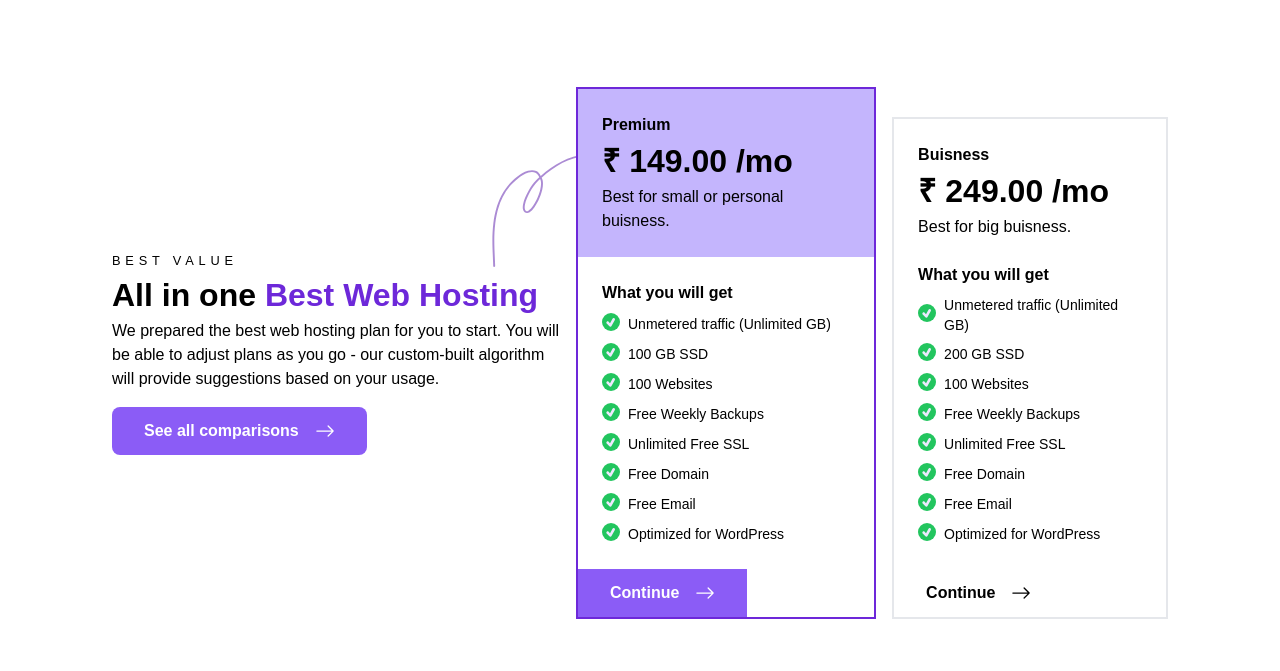
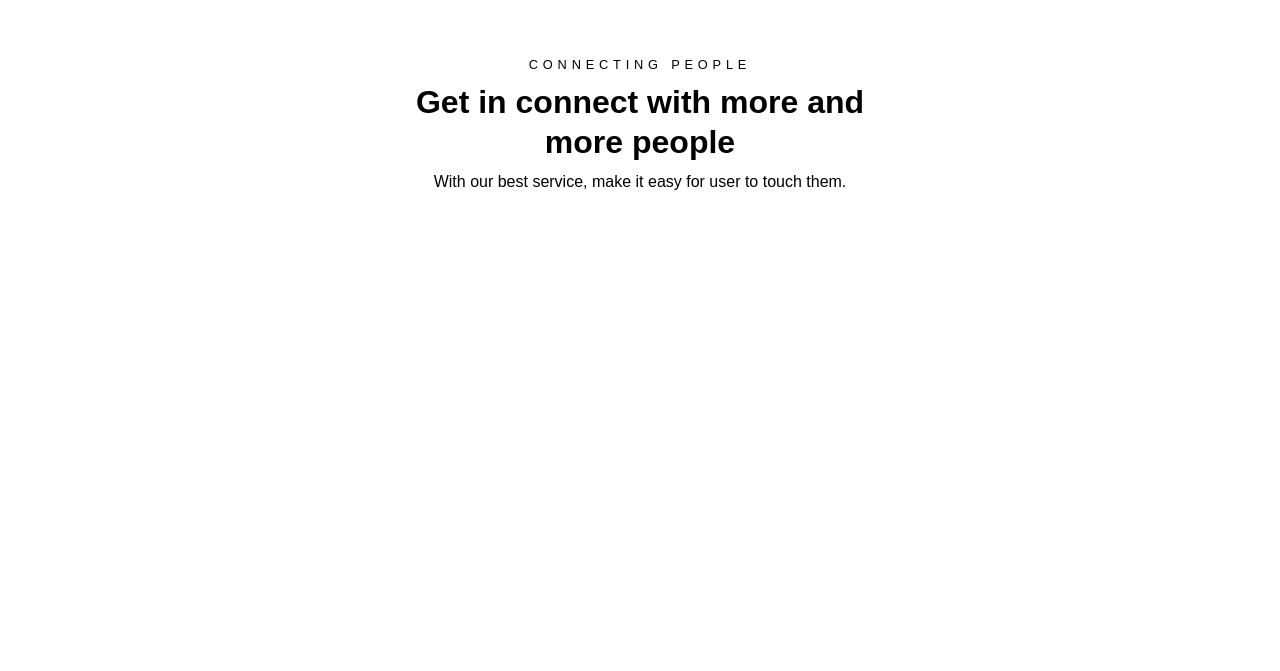
Before and after one commit to SujoyKrHaldar/Hostinger-Redesign, a Next.js app: page / in a window 1280 px wide. Shown: the part 809-1480 px from the top of the page. Built offline with nearby package versions, Linux system fonts and the light colour scheme; a web font is replaced by a local one.

Commit message:
Pricing section - responsive

```diff
--- a/components/home/Pricing.jsx
+++ b/components/home/Pricing.jsx
@@ -58,15 +58,15 @@ const buisnessServices = [
 
 function Pricing() {
   return (
-    <section id="start-with-premium" className="pt-24 pb-16">
-      <div className="container flex items-center justify-between gap-4">
-        <div className="flex-1 max-w-md">
-          <div className="absolute w-[180px] h-[140px] top-[-7rem] right-[-5rem] -rotate-45 ">
+    <section id="start-with-premium" className="py-16">
+      <div className="container space-y-8 xl:space-y-0 xl:flex items-center justify-between gap-16">
+        <div className="flex-1 max-w-md sm:text-center xl:text-left sm:mx-auto">
+          <div className="hidden xl:block absolute w-[180px] h-[140px] top-[-7rem] right-[-5rem] -rotate-45 ">
             <Img src="/assets/arrow-top.svg" alt="" className="opacity-50" />
           </div>
 
           <p className="tag">Best value</p>
-          <h2 className="font-bold">
+          <h2 className="font-bold leading-10 my-2">
             All in one{" "}
             <span className="font-black text-violet-700">Best Web Hosting</span>
           </h2>
@@ -78,19 +78,20 @@ function Pricing() {
           <Button
             href="/"
             text="See all comparisons"
-            design="bg-violet-500 text-white hover:bg-violet-700 duration-200"
+            design="bg-violet-500 text-white hover:bg-violet-700 duration-200 sm:mx-auto xl:ml-0"
           />
         </div>
 
-        <div className="flex-1 flex items-end justify-end gap-4">
-          <div className="border-2 border-violet-700 md:hover:border-violet-900 duration-200">
+        <div className="flex-1 block space-y-4 sm:space-y-0 sm:flex xl:items-end
+        justify-center xl:justify-end gap-4">
+          <div className="flex-1 border-2 border-violet-700 md:hover:border-violet-900 duration-200">
             <div className="p-6 bg-violet-300">
               <div className="absolute w-[115px] h-[85px] top-4 left-0 ">
                 <Img src="/assets/circle.svg" alt="" />
               </div>
               <p className="font-bold">Premium</p>
               <h2 className="font-black">₹ 149.00 /mo </h2>
-              <p>Best for small or personal buisness.</p>
+              <p>Best for small buisness.</p>
             </div>
 
             <div className="space-y-2 p-6">
@@ -113,7 +114,7 @@ function Pricing() {
             />
           </div>
 
-          <div className="border-2 border-gray-200 md:hover:border-violet-700 duration-200">
+          <div className="flex-1 border-2 border-gray-200 md:hover:border-violet-700 duration-200">
             <div className="p-6 pb-0">
               <p className="font-bold">Buisness</p>
               <h2 className="font-black">₹ 249.00 /mo </h2>
--- a/pages/index.js
+++ b/pages/index.js
@@ -29,8 +29,8 @@ export default function Home() {
         <Services />
         <SearchDomain />
         <UserGuides />
-        <Testimonials />
-        <ConnectingPeople /> */}
+        <Testimonials /> */}
+        <ConnectingPeople />
         <Pricing />
         <GetStarted />
       </Layout>
```
